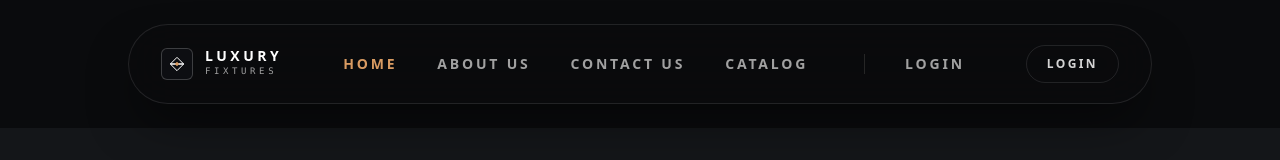
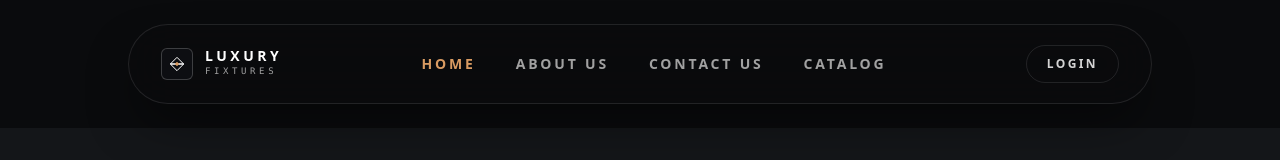
Before and after one commit to meraf/luxury-fixtures, a Next.js app: page / in a window 1280 px wide. Shown: the top 160 px of the page. Built offline with nearby package versions, Linux system fonts and the light colour scheme.

Commit message:
Nav bar Link

```diff
--- a/src/app/components/Navbar.tsx
+++ b/src/app/components/Navbar.tsx
@@ -34,12 +34,7 @@ export default function Navbar() {
         </nav>
 
         {/* Optional Desktop Login to match */}
-        <Link
-          href="/login"
-          className="text-sm uppercase tracking-[0.2em] font-bold text-neutral-400 hover:text-white transition-colors duration-300 ml-4 border-l border-neutral-800 pl-10"
-        >
-          Login
-        </Link>
+
       </div>
 
       {/* MOBILE TOGGLE BUTTON */}
```
